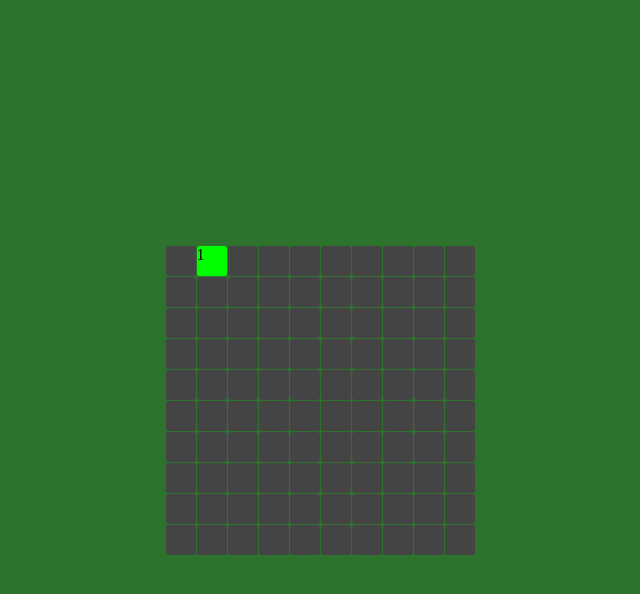
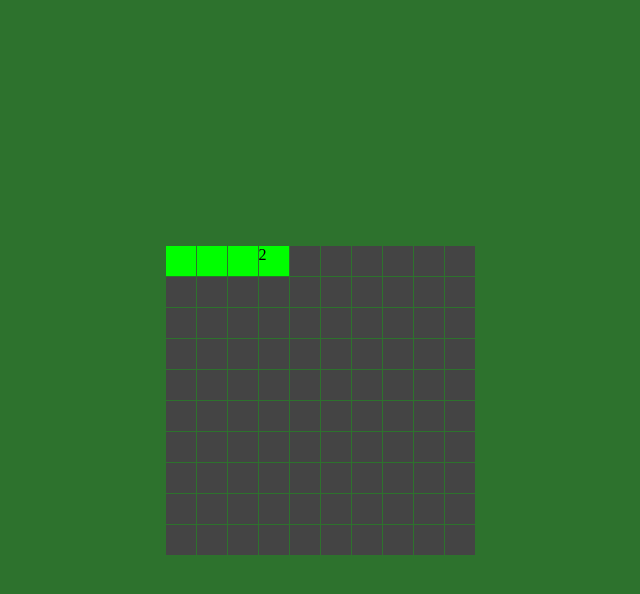
Before and after one commit to alsyoufomar/web-scraper-game, a plain HTML site: page index.html in a window 1280 px wide. Both pictures are taken after a click on the element 531 px from the left and 260 px from the top of the page. Shown: the whole page, without its empty margins (320-960 px from the left). Drawn offline with Linux system fonts and the light colour scheme.

Commit message:
recursively click the cells

```diff
--- a/index.html
+++ b/index.html
@@ -5,7 +5,7 @@
     <meta http-equiv="X-UA-Compatible" content="IE=edge" />
     <meta name="viewport" content="width=device-width, initial-scale=1.0" />
     <link rel="stylesheet" href="./stylesheet.css" />
-    <title>The Minesweeper</title>
+    <title>The Web Scraper</title>
   </head>
   <body>
     <div class="board"></div>
--- a/index.js
+++ b/index.js
@@ -1,65 +1,112 @@
-const board = document.querySelector('.board')
-console.log(board)
-const boardWidth = 10
-const allCells = []
-const minesNum = 20
-let isGameOver = false
+const board = document.querySelector('.board');
+console.log(board);
+const boardWidth = 10;
+const allCells = [];
+const minesNum = 5;
+let isGameOver = false;
+const boardArea = boardWidth ** 2;
 
-function gameBoard () {
-  const mines = Array(minesNum).fill('mine')
-  const safe = Array(boardWidth ** 2 - minesNum).fill('safe')
-  const shuffledArr = mines.concat(safe).sort(() => Math.random() - 0.5)
+function gameBoard() {
+  const mines = Array(minesNum).fill('mine');
+  const safe = Array(boardArea - minesNum).fill('safe');
+  const shuffledArr = mines.concat(safe).sort(() => Math.random() - 0.5);
 
-  for (let i = 0; i < boardWidth ** 2; i++) {
-    const cell = document.createElement('div')
-    cell.classList.add('cell')
-    cell.classList.add(shuffledArr[i])
-    cell.setAttribute('id', i)
-    board.append(cell)
-    allCells.push(cell)
+  for (let i = 0; i < boardArea; i++) {
+    const cell = document.createElement('div');
+    cell.classList.add('cell');
+    cell.classList.add(shuffledArr[i]);
+    cell.setAttribute('id', i);
+    board.append(cell);
+    allCells.push(cell);
 
     cell.addEventListener('click', (e) => {
-      clickMe(cell)
-    })
+      clickMe(cell);
+    });
   }
-  console.log(allCells[0])
+
   for (let i = 0; i < allCells.length; i++) {
     let total = 0;
-    const isLeftEdge = i % boardWidth === 0
-    const isRightEdge = i % boardWidth === boardWidth - 1
-    const isTop = (i < boardWidth)
-    const isBottom = (i >= 90)
+    const isLeftEdge = i % boardWidth === 0;
+    const isRightEdge = i % boardWidth === boardWidth - 1;
+    const isTop = i < boardWidth;
+    const isBottom = i >= boardArea - boardWidth;
     if (allCells[i].classList.contains('safe')) {
-      console.log(i)
-      if (!isLeftEdge && allCells[i - 1].classList.contains('mine')) total++
-      if (!isRightEdge && allCells[i + 1].classList.contains('mine')) total++
-      if (!isTop && allCells[i - boardWidth].classList.contains('mine')) total++
-      if (!isBottom && allCells[i + boardWidth].classList.contains('mine')) total++
-      if (!isTop && !isLeftEdge && allCells[i - 1 - boardWidth].classList.contains('mine')) total++
-      if (!isTop && !isRightEdge && allCells[i + 1 - boardWidth].classList.contains('mine')) total++
-      if (!isBottom && !isLeftEdge && allCells[i - 1 + boardWidth].classList.contains('mine')) total++
-      if (!isBottom && !isRightEdge && allCells[i + 1 + boardWidth].classList.contains('mine')) total++
-      allCells[i].setAttribute('data', total)
-
+      if (!isLeftEdge && allCells[i - 1].classList.contains('mine')) total++;
+      if (!isRightEdge && allCells[i + 1].classList.contains('mine')) total++;
+      if (!isTop && allCells[i - boardWidth].classList.contains('mine'))
+        total++;
+      if (!isBottom && allCells[i + boardWidth].classList.contains('mine'))
+        total++;
+      if (
+        !isTop &&
+        !isLeftEdge &&
+        allCells[i - 1 - boardWidth].classList.contains('mine')
+      )
+        total++;
+      if (
+        !isTop &&
+        !isRightEdge &&
+        allCells[i + 1 - boardWidth].classList.contains('mine')
+      )
+        total++;
+      if (
+        !isBottom &&
+        !isLeftEdge &&
+        allCells[i - 1 + boardWidth].classList.contains('mine')
+      )
+        total++;
+      if (
+        !isBottom &&
+        !isRightEdge &&
+        allCells[i + 1 + boardWidth].classList.contains('mine')
+      )
+        total++;
+      allCells[i].setAttribute('data', total);
     }
   }
 }
-gameBoard()
+gameBoard();
 
-function clickMe (cell) {
-  if (isGameOver) return
-  if (cell.classList.contains('checked') || cell.classList.contains('flag')) return
+function clickMe(cell) {
+  if (isGameOver) return;
+  if (cell.classList.contains('checked') || cell.classList.contains('flag'))
+    return;
   if (cell.classList.contains('mine')) {
-    cell.classList.add('checked-mine')
-    alert("Game over mate")
+    cell.classList.add('checked-mine');
+    alert('Game over mate');
   } else {
-    let total = cell.getAttribute('data')
+    let total = cell.getAttribute('data');
     if (total != 0) {
-      cell.classList.add('checked')
-      cell.innerHTML = total
-      return
+      cell.classList.add('checked');
+      cell.innerHTML = total;
+      return;
     }
-    cell.classList.add('checked')
+    const id = parseInt(cell.getAttribute('id'));
+    spread(cell, id);
   }
+}
 
+function spread(cell, id) {
+  console.log(cell);
+  console.log('stage 1');
+  if (cell.classList.contains('mine')) return;
+  console.log('stage 3');
+  const newId = parseInt(cell.getAttribute('id'));
+  console.log(newId);
+  if (newId === 0 || newId === boardArea - 1) {
+    cell.classList.add('checked');
+    return;
+  }
+  cell.classList.add('checked');
+  total = cell.getAttribute('data');
+  if (total != 0) cell.innerHTML = total;
+
+  if (id <= newId) {
+    const test = document.getElementById(String(newId + 1));
+    spread(test, id);
+  }
+  if (id >= newId) {
+    const test1 = document.getElementById(String(newId - 1));
+    spread(test1, id);
+  }
 }
--- a/stylesheet.css
+++ b/stylesheet.css
@@ -31,7 +31,7 @@ body {
   background-color: var(--cell-color);
   height: var(--cell-size);
   width: var(--cell-size);
-  border-radius: 3px;
+  /* border-radius: 3px; */
 }
 
 .checked-mine {
```
